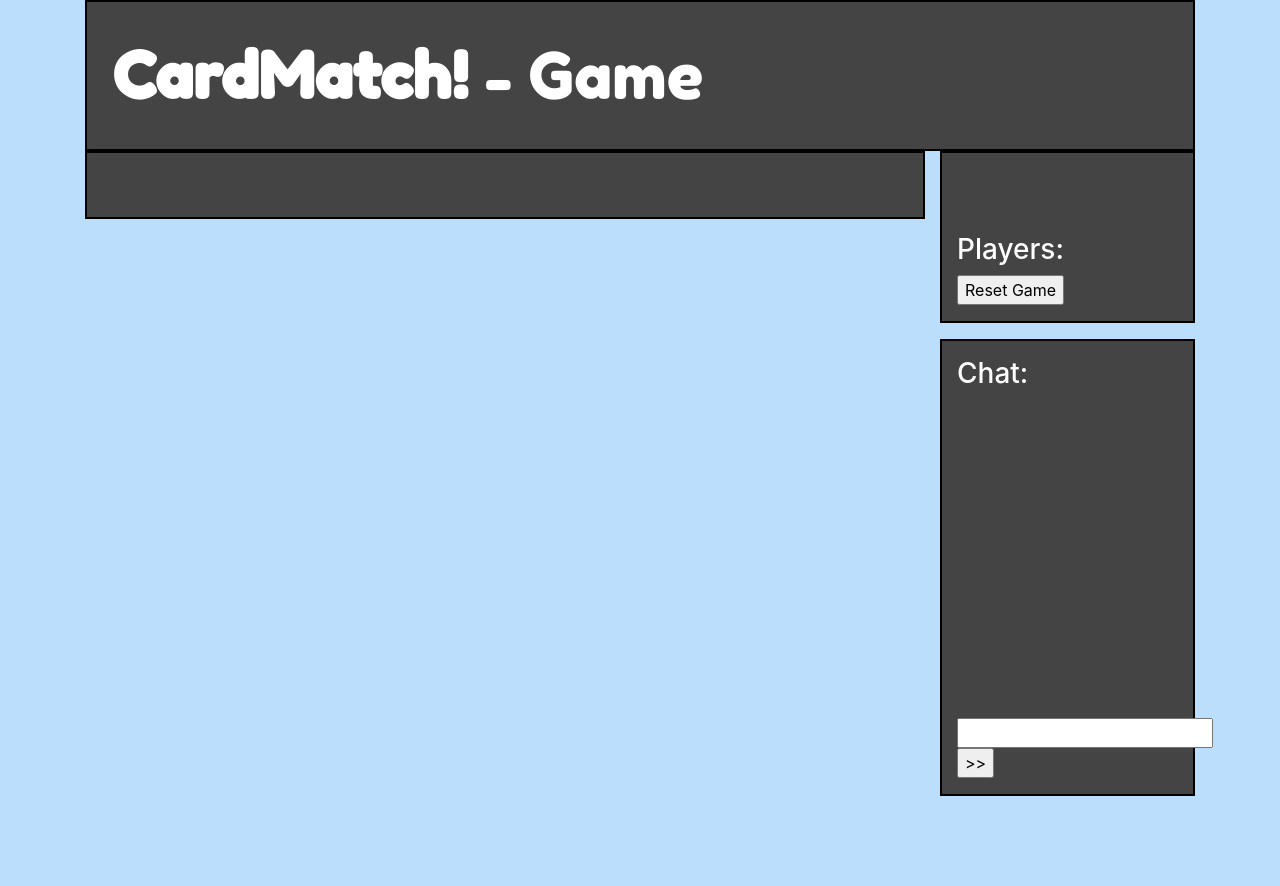
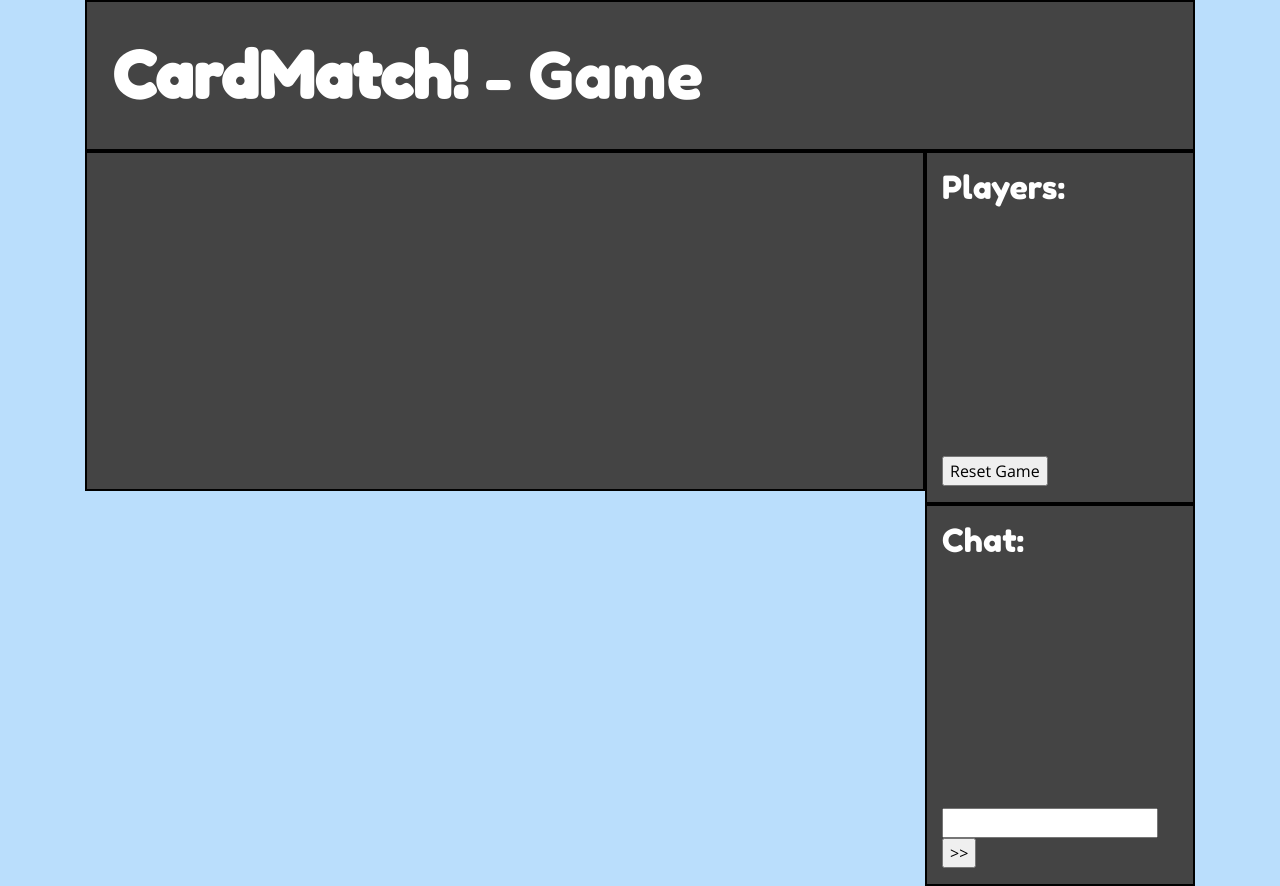
Before and after one commit to raymondberg/word_matching, a Flask app: template word_match/templates/play.html in a window 1280 px wide. Before the commit the page ends 796 px from the top, so only its background shows below. Run offline with Flask 2, Linux system fonts and the light colour scheme; the template is opened without the code that fills it, so the values that code supplies are empty; some libraries are stand-ins or nearby versions.

Commit message:
Clean up interface

```diff
--- a/word_match/static/css/app.css
+++ b/word_match/static/css/app.css
@@ -17,12 +17,44 @@ body {
 .space-up { margin-top: 1em }
 .pad-left { padding-left: 1em }
 
+#title {
+  font-family: Fredoka;
+  font-size: 4em;
+  padding: .4em;
+}
+
+#title a{
+  color: white;
+}
+
+.dark-background {
+  background-color: #444;
+}
+
+/* PLAY */
+
+#left-container {
+  padding-right: 0em;
+}
+
+#right-container {
+  padding-left: 0em;
+}
+
 .game-tile {
    border: 2px solid black;
    padding-bottom: 1em;
    padding-top: 1em;
+   font-family: OpenSans;
    background-color: #444;
    color: white;
+}
+
+.game-tile h1,
+.game-tile h2,
+.game-tile h3 {
+  font-family: Fredoka;
+  font-size: 2em;
 }
 
 .game-tile a {
@@ -31,26 +63,28 @@ body {
 }
 
 #chat-tile {
-   margin-top: 1em;
    padding-top: 1em;
    padding-bottom: 1em;
    border: 2px solid black
 }
 
 #chat-messages {
-   height: 20em;
+   height: 15em;
    overflow:auto;
  }
 
-#game-state {
-  height: 2em;
-  font-family: Fredoka;
-  font-size: 2em;
+#roster {
+  height: 15em;
 }
 
 #game-area {
-  /* height: 15em; */
   padding: 1em 0em 1em 1em;
+}
+
+#card-field {
+  padding-left: 4em;
+  overflow: auto;
+  height: 17em;
 }
 
 #my-deck {
@@ -80,16 +114,16 @@ body {
 }
 
 .player-card.down {
+  background-color: #9D44B5;
   border-radius: .6em;
+  border:.3em solid #D7CDCC;
   color: white;
-  text-align: center;
-  background-color: #9D44B5;
-  border:.3em solid #D7CDCC;
   font-family: Fredoka;
   font-size: 2em;
   height: 4.8em;
   margin: .6em .3em .3em -1.2em;
   padding-top: 1.5em;
+  text-align: center;
   width: 9em;
 }
 
@@ -97,12 +131,6 @@ body {
   margin-top: .5em;
 }
 
-#title {
-  font-family: Fredoka;
-  font-size: 4em;
-  padding: .4em;
+.chat-time {
+  float: right;
 }
-
-#title a{
-  color: white;
-}
--- a/word_match/static/js/play.js
+++ b/word_match/static/js/play.js
@@ -9,7 +9,7 @@ function isEmpty(data){
 function getTime() {
   var dt = new Date();
   const hours = dt.getHours();
-  const actual_hours = (hours % 12 == 0) ? 12 : hours;
+  const actual_hours = (hours % 12 == 0) ? 12 : hours % 12;
   return actual_hours + ":" + dt.getMinutes().toString().padStart(2, "0") + (hours < 12 ? "am": "pm");
 }
 
@@ -65,7 +65,11 @@ socket.on('reload', function() {
 });
 
 socket.on('chat', function(data) {
-  $("<div>" + data + " (" + getTime() + ")</div>").appendTo("#chat-messages");
+  var newChatMessage = $("<div/>");
+  $("<div/>", {"class": "chat-time"}).text(getTime()).appendTo(newChatMessage);
+  $("<div/>").text(data).appendTo(newChatMessage);
+  newChatMessage.appendTo("#chat-messages");
+
   var container = $("#chat-messages");
   if (container.children().length > 20) {
     container.children()[0].remove();
@@ -149,8 +153,9 @@ socket.on('game_state', function(data) {
     } else {
       $("<h1 style='text-align:center'>" + playPileCount + "</h1>").appendTo($("#pile-status"));
     }
+  } else if (data.state == "not_started"){
+    $("#pile-status").html(
+      "<h2> Not Started </h2>" +
+      "<p>Players must use the &quot;Deal me In&quot; buttons on the right.</p>");
   }
-
-  $("#game-state").text("Not Started");
-  $("#game-help").text("Waiting for players");
 });
--- a/word_match/templates/play.html
+++ b/word_match/templates/play.html
@@ -3,23 +3,21 @@
 
 {% block content %}
   <div class="row">
-    <div class="col-md-9" style="padding-right: 0">
+    <div class="col-md-9" id="left-container">
       <div class="container game-tile">
         <div id="game-area" class="row">
           <div id="pile-status" class="col-md-3">
           </div>
-          <div class="col-md-9" style="overflow: auto">
-            <div id="card-field" style="margin-left: 5em">
+          <div class="col-md-9">
+            <div id="card-field">
             </div>
           </div>
         </div>
         <div id="my-deck" class="row"></div>
       </div>
     </div>
-    <div class="col-md-3">
+    <div class="col-md-3" id="right-container">
       <div class="container game-tile">
-        <div id="game-state"></div>
-        <div id="game-help"></div>
         <h3> Players: </h3>
         <div id="roster">
         </div>
```
